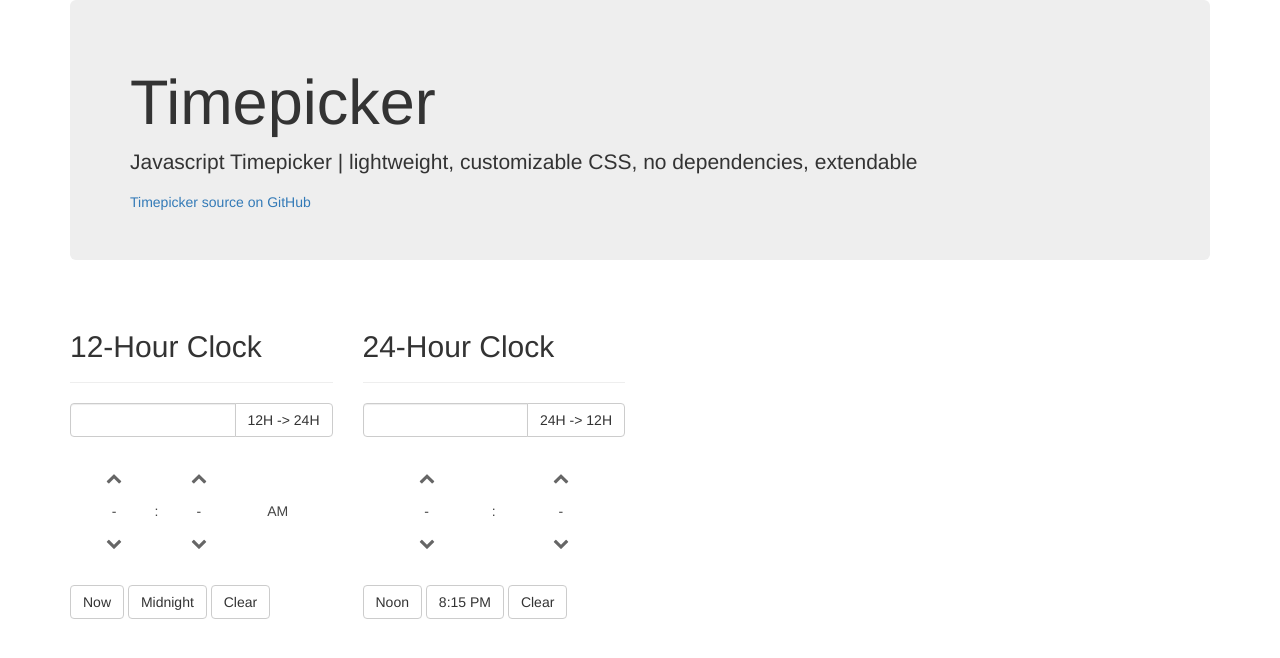
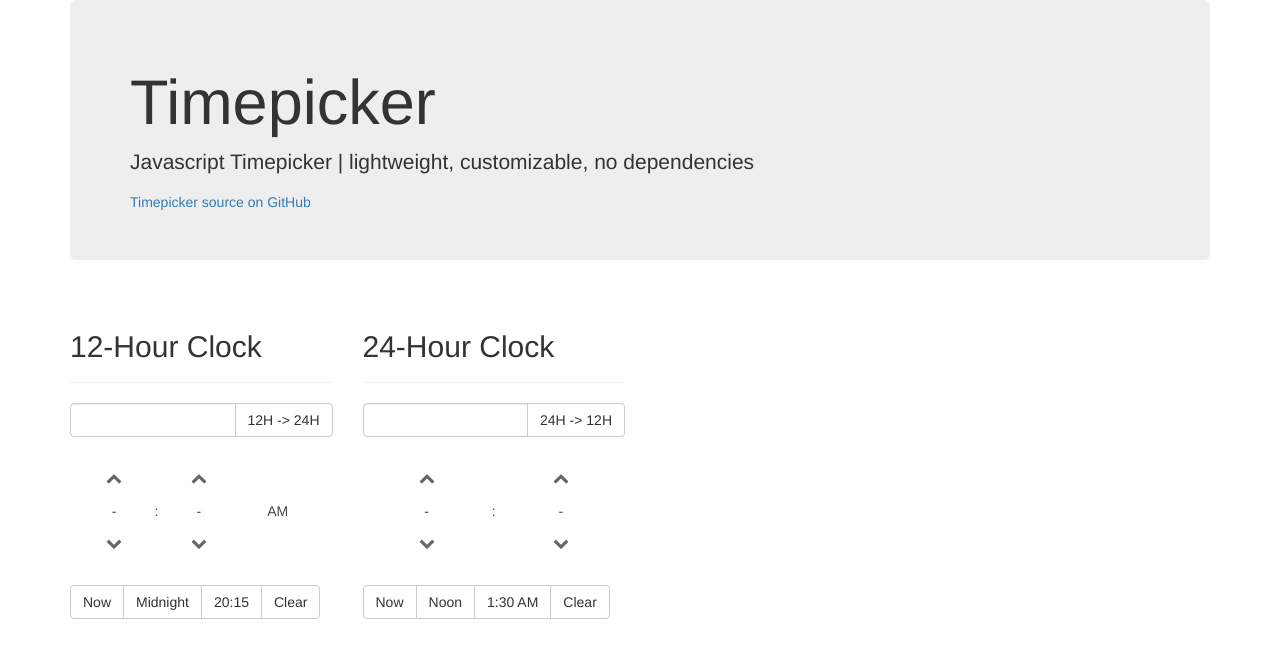
Before and after one commit to NehrDani/Timepicker, a website: page index.html in a window 1280 px wide. Drawn offline with nearby package versions, Linux system fonts and the light colour scheme.

Commit message:
update description

```diff
--- a/index.html
+++ b/index.html
@@ -12,7 +12,7 @@
     <div class="jumbotron">
       <h1>Timepicker</h1>
       <p>
-        Javascript Timepicker | lightweight, customizable CSS, no dependencies, extendable
+        Javascript Timepicker | lightweight, customizable, no dependencies
       </p>
       <a href="https://github.com/NehrDani/Timepicker">Timepicker source on GitHub</a>
     </div>
@@ -36,9 +36,10 @@
 
         <div class="container-12 form-group"></div>
 
-        <div class="form-group">
+        <div class="btn-group">
           <button class="btn btn-default set-time" value="now">Now</button>
           <button class="btn btn-default set-time" value="midnight">Midnight</button>
+          <button class="btn btn-default set-time" value="20:15">20:15</button>
           <button class="btn btn-default set-time" value="clear">Clear</button>
         </div>
 
@@ -105,9 +106,12 @@
 
         <div class="container-24 form-group"></div>
 
-        <button class="btn btn-default set-time" value="noon">Noon</button>
-        <button class="btn btn-default set-time" value="20:15">8:15 PM</button>
-        <button class="btn btn-default set-time" value="clear">Clear</button>
+        <div class="btn-group">
+          <button class="btn btn-default set-time" value="now">Now</button>
+          <button class="btn btn-default set-time" value="noon">Noon</button>
+          <button class="btn btn-default set-time" value="01:30">1:30 AM</button>
+          <button class="btn btn-default set-time" value="clear">Clear</button>
+        </div>
 
         <script>
           document.addEventListener("DOMContentLoaded", function () {
--- a/package.json
+++ b/package.json
@@ -1,10 +1,11 @@
 {
   "name": "Timepicker",
   "version": "0.6.2",
-  "description": "Javascript Timepicker | lightweight, customizable CSS, no dependencies",
+  "description": "Javascript Timepicker | lightweight, customizable, no dependencies",
   "keywords": [
     "timepicker",
-    "javascript"
+    "javascript",
+    "customizable"
   ],
   "author": "Daniel Nehring <nehrdani@gmail.com>",
   "license": "MIT",
```
